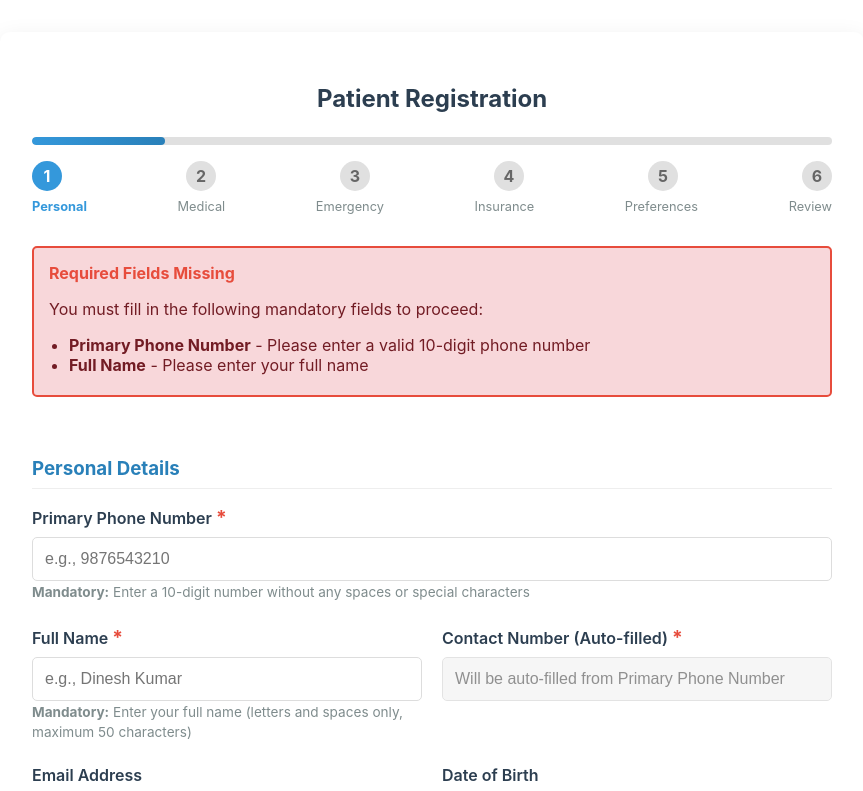
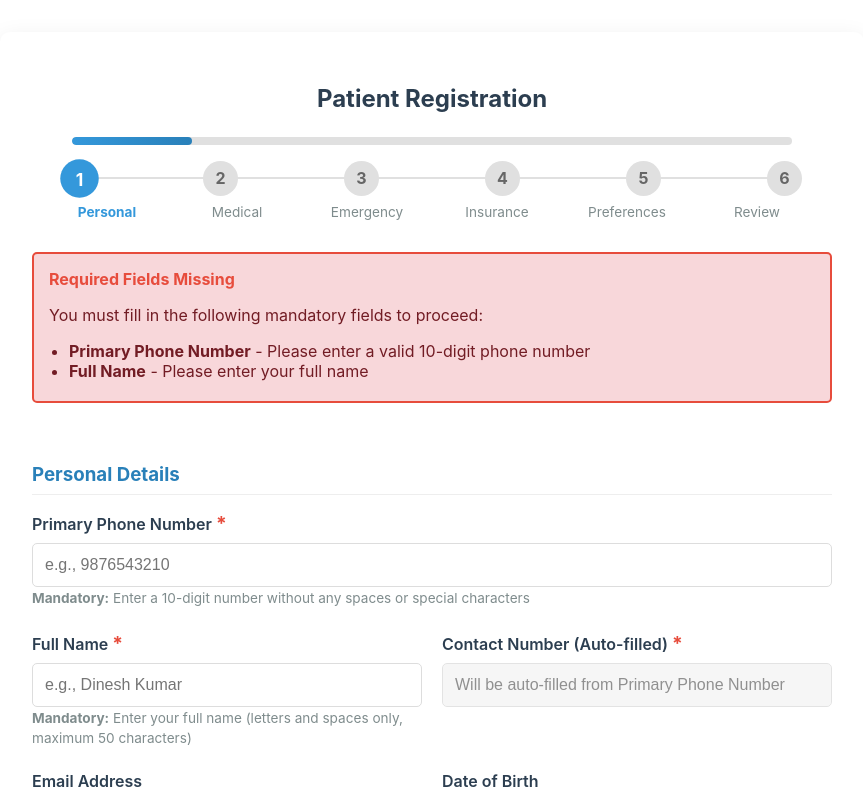
Before and after one commit to deepak-sekarbabu/patient-registration-ui, a React (Create React App) app: page /register in a window 1280 px wide. Shown: the top 791 px of the page, without its empty margins (208-1071 px from the left). Built offline with nearby package versions, Linux system fonts and the light colour scheme.

Commit message:
feat: Improve progress bar and step indicators styling for better user experience

```diff
--- a/src/components/PatientRegistration/PatientRegistrationForm.css
+++ b/src/components/PatientRegistration/PatientRegistrationForm.css
@@ -72,8 +72,9 @@
   height: 8px;
   background-color: #e0e0e0;
   border-radius: 5px;
-  margin-bottom: 1rem;
+  margin: 1rem 40px;
   overflow: hidden;
+  position: relative;
 }
 
 .progress {
@@ -86,42 +87,66 @@
 .step-indicators {
   display: flex;
   justify-content: space-between;
-  margin-bottom: 0.5rem;
+  margin: 0 10px 0.5rem;
+  position: relative;
+  padding: 0 20px;
 }
 
 .step-indicator {
   display: flex;
   align-items: center;
   justify-content: center;
-  width: 30px;
-  height: 30px;
+  width: 35px;
+  height: 35px;
   border-radius: 50%;
   background-color: #e0e0e0;
   color: #666;
   font-weight: bold;
   cursor: pointer;
   transition: all 0.2s ease;
+  position: relative;
+  z-index: 2;
 }
 
 .step-indicator.active {
   background-color: #3498db;
   color: white;
+  transform: scale(1.1);
 }
 
 .step-labels {
   display: flex;
   justify-content: space-between;
-  font-size: 0.8rem;
+  font-size: 0.85rem;
   color: #7f8c8d;
+  margin: 0.5rem 0;
+  padding: 0 10px;
 }
 
 .step-labels span {
+  flex: 1;
+  text-align: center;
   transition: all 0.2s ease;
+  padding: 0 5px;
+  white-space: nowrap;
 }
 
 .step-labels span.active {
   color: #3498db;
   font-weight: bold;
+}
+
+/* Add a connecting line between circles */
+.step-indicators::before {
+  content: '';
+  position: absolute;
+  top: 50%;
+  left: 50px;
+  right: 50px;
+  height: 2px;
+  background-color: #e0e0e0;
+  transform: translateY(-50%);
+  z-index: 1;
 }
 
 .form-content {
```
